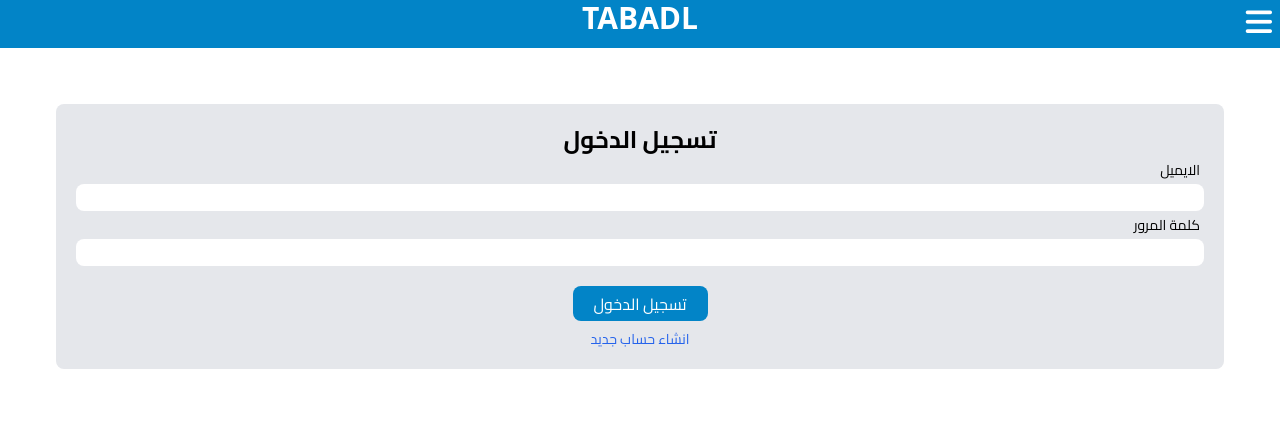
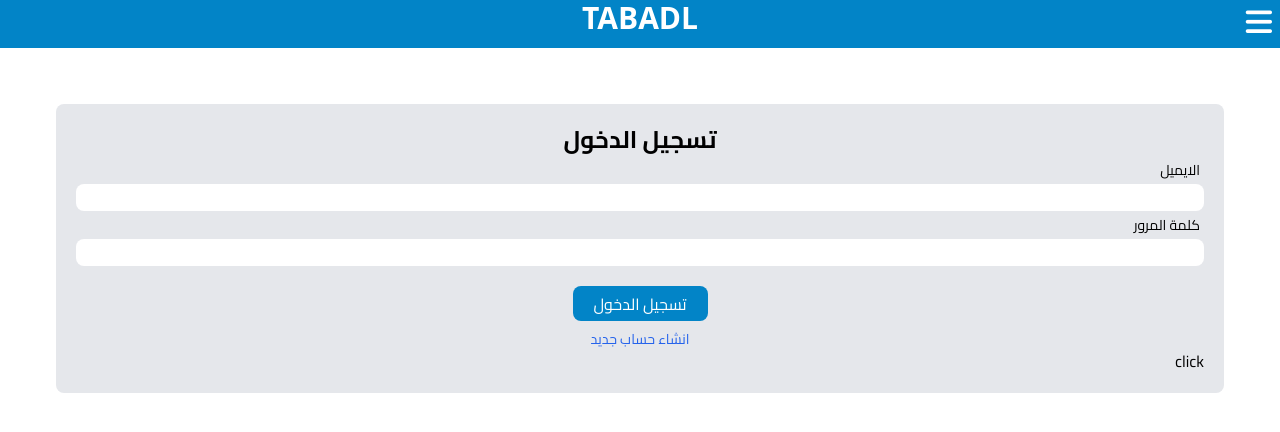
Before and after one commit to Rabie-s/vue.js-tabadl, a Vue app: page /login in a window 1280 px wide. Shown: the top 432 px of the page. Built offline with nearby package versions, Linux system fonts and the light colour scheme; a web font is replaced by a local one.

Commit message:
reset form after submit

```diff
--- a/src/views/LoginView.vue
+++ b/src/views/LoginView.vue
@@ -38,6 +38,7 @@
                     </RouterLink>
                 </div>
             </Form>
+            <button @click="user.$reset()">click</button>
         </div>
     </div>
 
```
